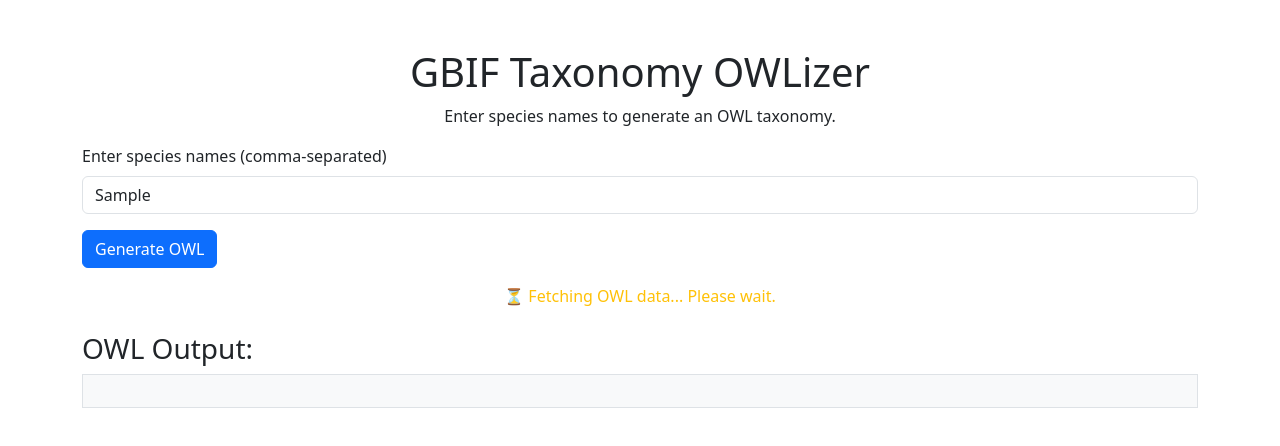
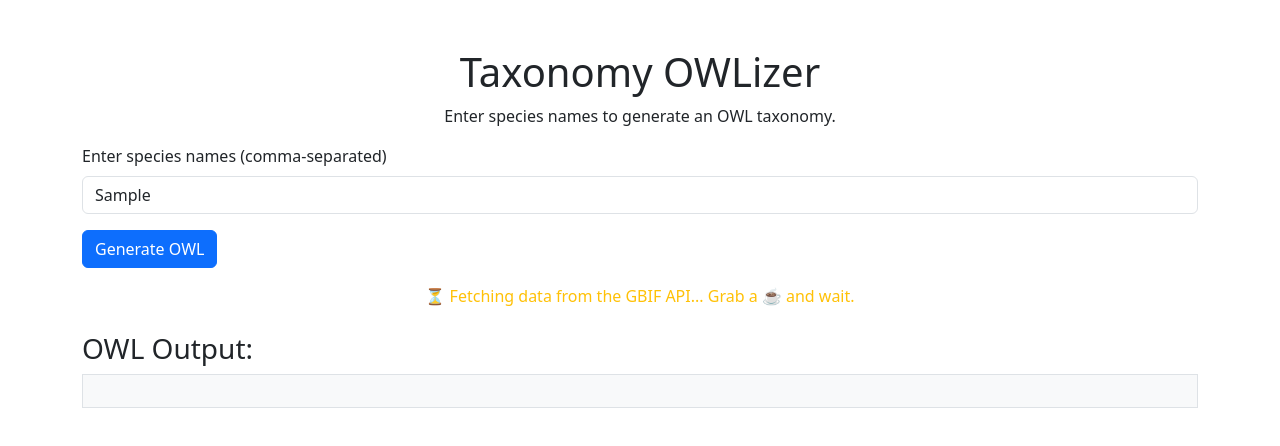
Before and after one commit to Filipi-Soares/TaxonOWLConverter, a plain HTML site: page index.html in a window 1280 px wide. Both pictures are taken after typing "Sample" into the empty fields and a click on the button "Generate OWL". Drawn offline with nearby package versions, Linux system fonts and the light colour scheme; no server answers.

Commit message:
Update index.html

```diff
--- a/index.html
+++ b/index.html
@@ -3,13 +3,13 @@
 <head>
     <meta charset="UTF-8">
     <meta name="viewport" content="width=device-width, initial-scale=1.0">
-    <title>GBIF Taxonomy OWLizer</title>
+    <title>Taxonomy OWLizer</title>
     <link href="https://cdn.jsdelivr.net/npm/bootstrap@5.3.0/dist/css/bootstrap.min.css" rel="stylesheet">
     <script src="https://cdnjs.cloudflare.com/ajax/libs/jquery/3.6.0/jquery.min.js"></script>
 </head>
 <body class="container mt-5">
 
-    <h1 class="text-center">GBIF Taxonomy OWLizer</h1>
+    <h1 class="text-center">Taxonomy OWLizer</h1>
     <p class="text-center">Enter species names to generate an OWL taxonomy.</p>
 
     <div class="mb-3">
@@ -21,7 +21,7 @@
     <button id="downloadButton" class="btn btn-success mt-2" style="display: none;">Download OWL File</button>
 
     <div id="loadingMessage" class="mt-3 text-center text-warning" style="display: none;">
-        ⏳ Fetching OWL data... Please wait.
+        ⏳ Fetching data from the GBIF API... Grab a ☕ and wait.
     </div>
 
     <h3 class="mt-4">OWL Output:</h3>
```
